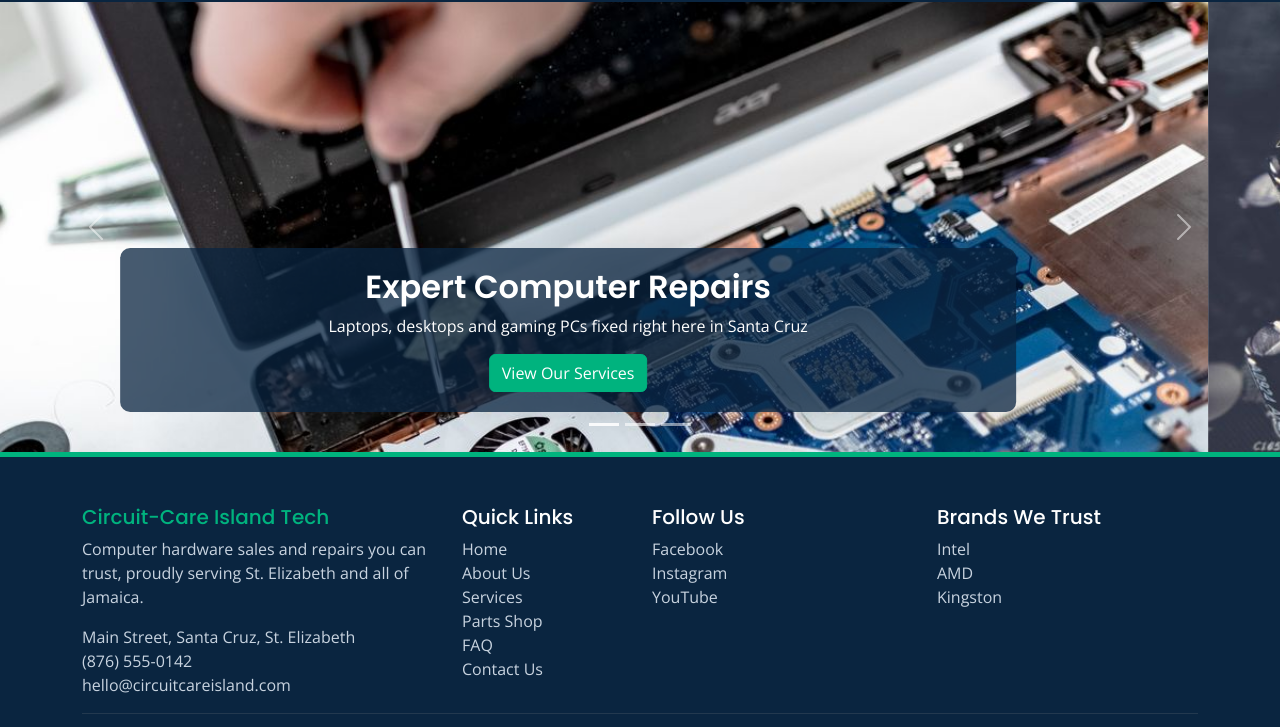
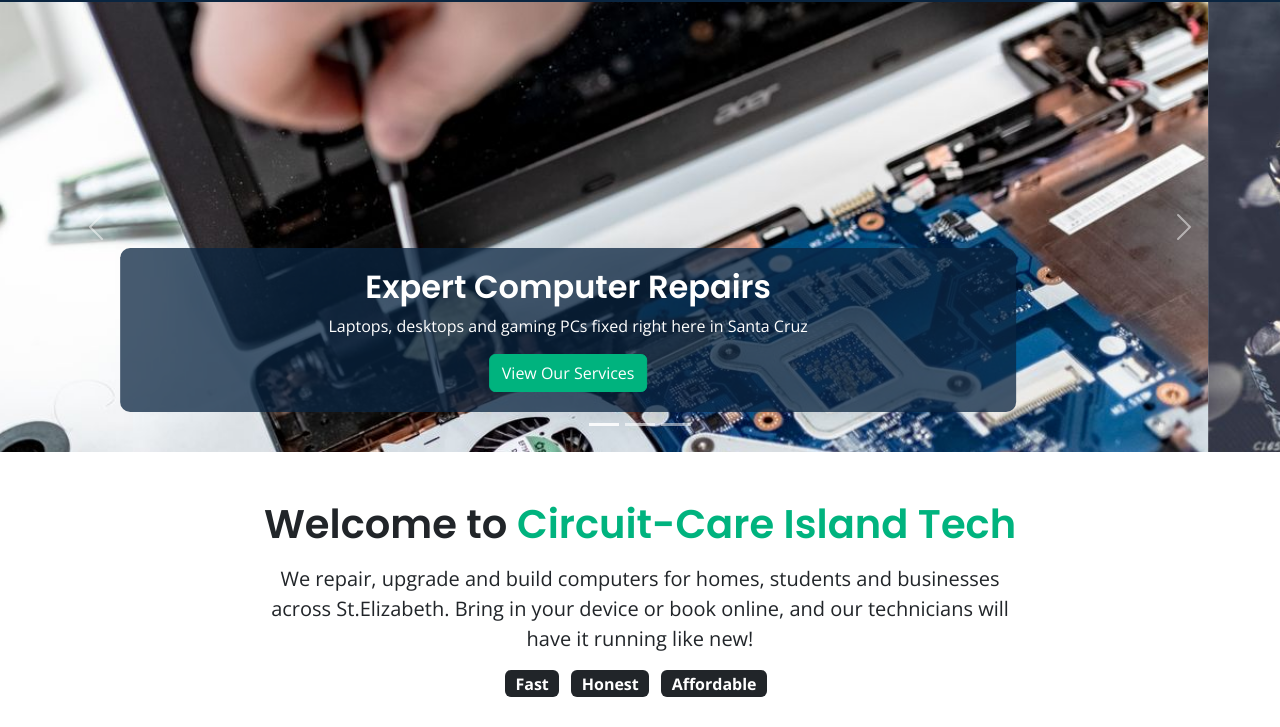
Before and after one commit to ray-bourne/CPTR204-Final-Project-Group, a plain HTML site: page index.html in a window 1280 px wide. Shown: the part 64-791 px from the top of the page. Drawn offline with nearby package versions, Linux system fonts and the light colour scheme.

Commit message:
Welcome Section added to home page

```diff
--- a/index.html
+++ b/index.html
@@ -139,7 +139,20 @@
       </button>
     </div>
 
-    <!-- PASTE WELCOME SECTION HERE -->
+    <!--Welcome Section-->
+    <section class="py-5 text-center">
+      <div class="container">
+        <h1 class="mb-3">Welcome to <span class="text-circuit">Circuit-Care Island Tech</span></h1>
+        <p class="lead mx-auto" style="max-width: 750px;">
+          We repair, upgrade and build computers for homes, students and businesses
+          across St.Elizabeth. Bring in your device or book online, and our technicians
+          will have it running like new!
+        </p>
+        <span class="badge text-bg-dark fs-6 me-2">Fast</span>
+        <span class="badge text-bg-dark fs-6 me-2">Honest</span>
+        <span class="badge text-bg-dark fs-6 me-2">Affordable</span>
+      </div>
+    </section>
 
     <!-- PASTE WHY CHOOSE US HERE -->
 
```
